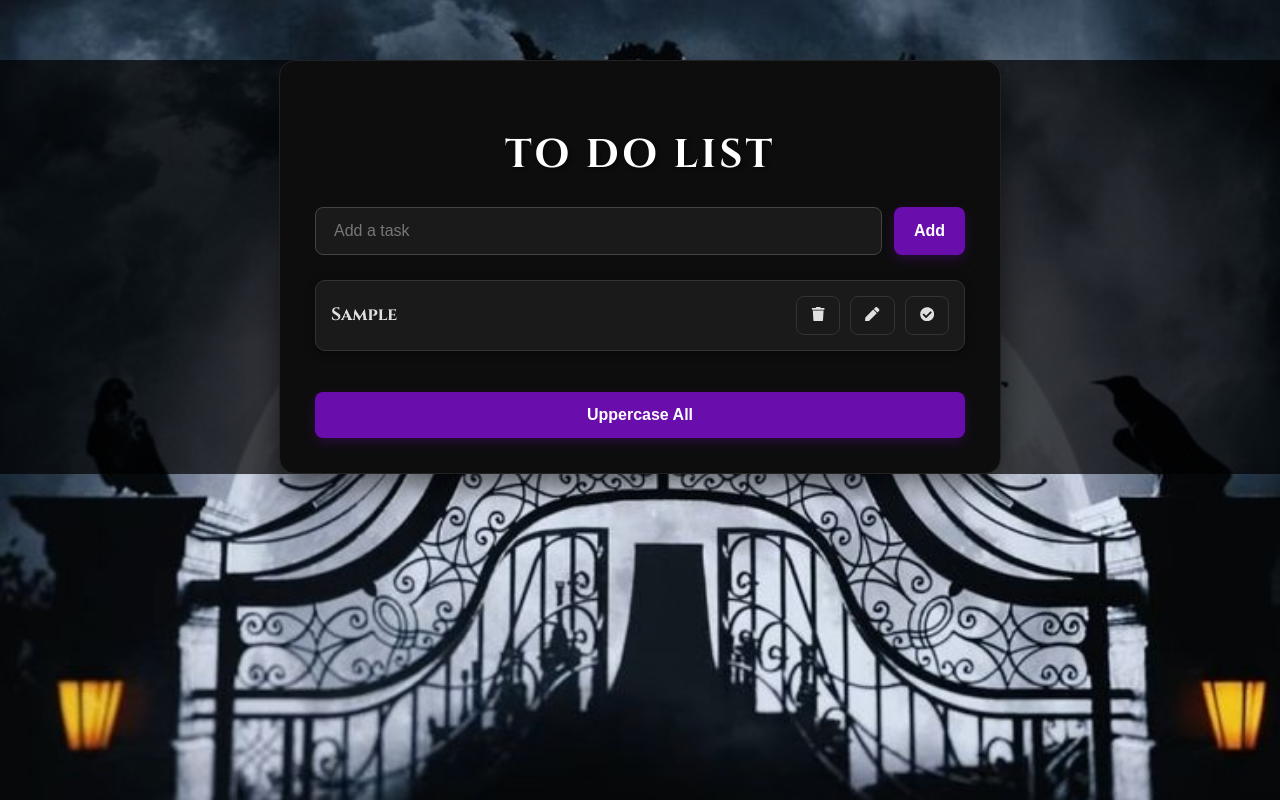
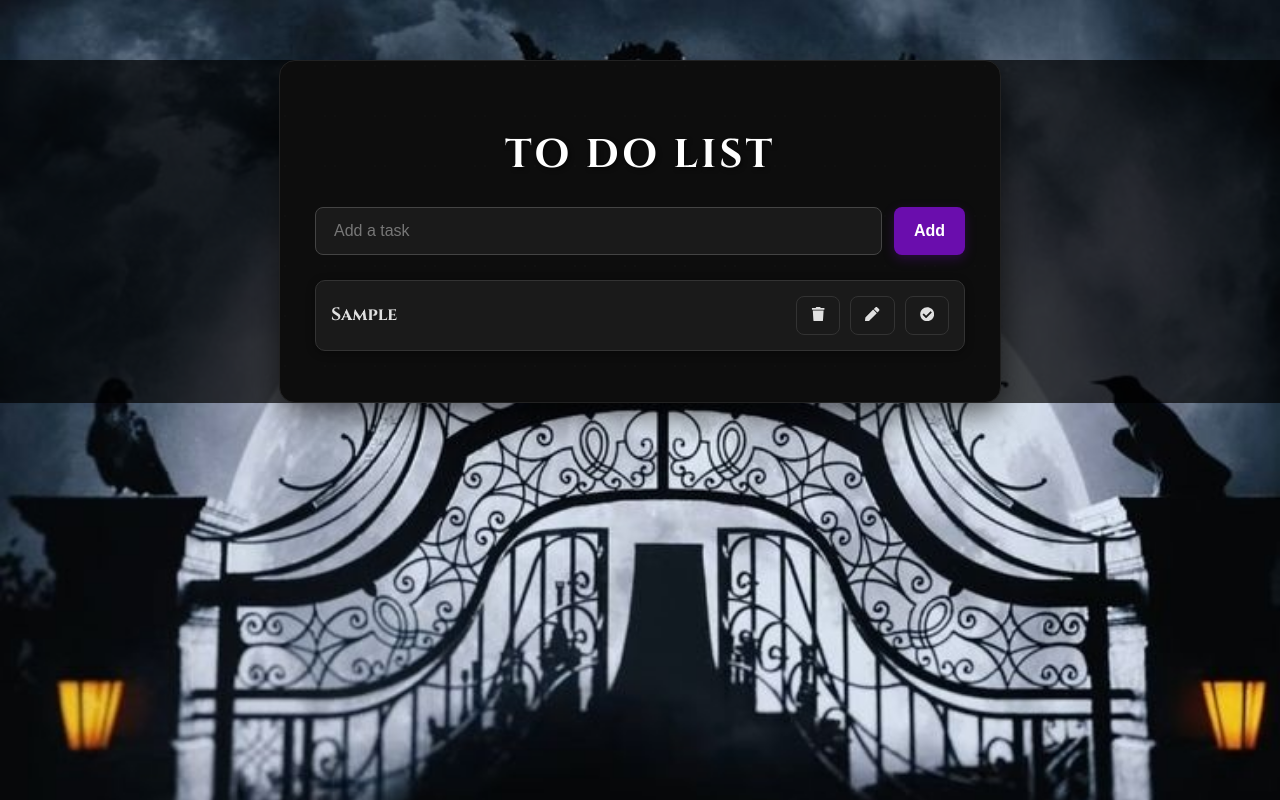
Before and after one commit to sid2428/To-Do-List, a React (Vite) app: page / in a window 1280 px wide. Built offline with nearby package versions, Linux system fonts and the light colour scheme.

Commit message:
Update todolist.jsx

```diff
--- a/todolist.jsx
+++ b/todolist.jsx
@@ -34,23 +34,12 @@ function ToDoList() {
         }, 600);
     };
 
-    // Corrected function to uppercase all tasks
-    let uppercaseAll = () => {
-        const updatedTodos = todos.map((todo) => {
-            return {
-                ...todo,
-                task: todo.task.toUpperCase(),
-            };
-        });
-        setTodos(updatedTodos);
-    };
-
     let toggleDone = (id) => {
         setTodos((prevTodos) =>
             prevTodos.map((todo) =>
                 todo.id === id ? { ...todo, isDone: !todo.isDone, isAnimating: true } : todo
             )
-        );
+            );
         setTimeout(() => {
             setTodos((prevTodos) =>
                 prevTodos.map((todo) =>
@@ -68,18 +57,17 @@ function ToDoList() {
         );
     };
 
-    // Corrected function to handle text from event target
     let saveEdit = (id, newText) => {
         setTodos((prevTodos) =>
             prevTodos.map((todo) =>
                 todo.id === id ? { ...todo, task: newText, isEditing: false, isAnimating: true } : todo
-            )
+                )
         );
         setTimeout(() => {
             setTodos((prevTodos) =>
                 prevTodos.map((todo) =>
                     todo.id === id ? { ...todo, isAnimating: false } : todo
-                )
+                    )
             );
         }, 500);
     };
@@ -132,7 +120,7 @@ function ToDoList() {
                         <div className="button-group">
                             {todo.isEditing ? (
                                 <>
-                                    <button onClick={(e) => saveEdit(todo.id, e.target.closest('.task-item').querySelector('.edit-input').value)} title="Save"><FaSave /></button>
+                                    <button onClick={() => saveEdit(todo.id, document.querySelector('.edit-input').value)} title="Save"><FaSave /></button>
                                     <button onClick={() => cancelEdit(todo.id)} title="Cancel"><FaTimes /></button>
                                 </>
                             ) : (
@@ -146,8 +134,6 @@ function ToDoList() {
                     </li>
                 ))}
             </ul>
-
-            <button className="uppercase-all-button" onClick={uppercaseAll}>Uppercase All</button>
         </div>
     );
 }
```
